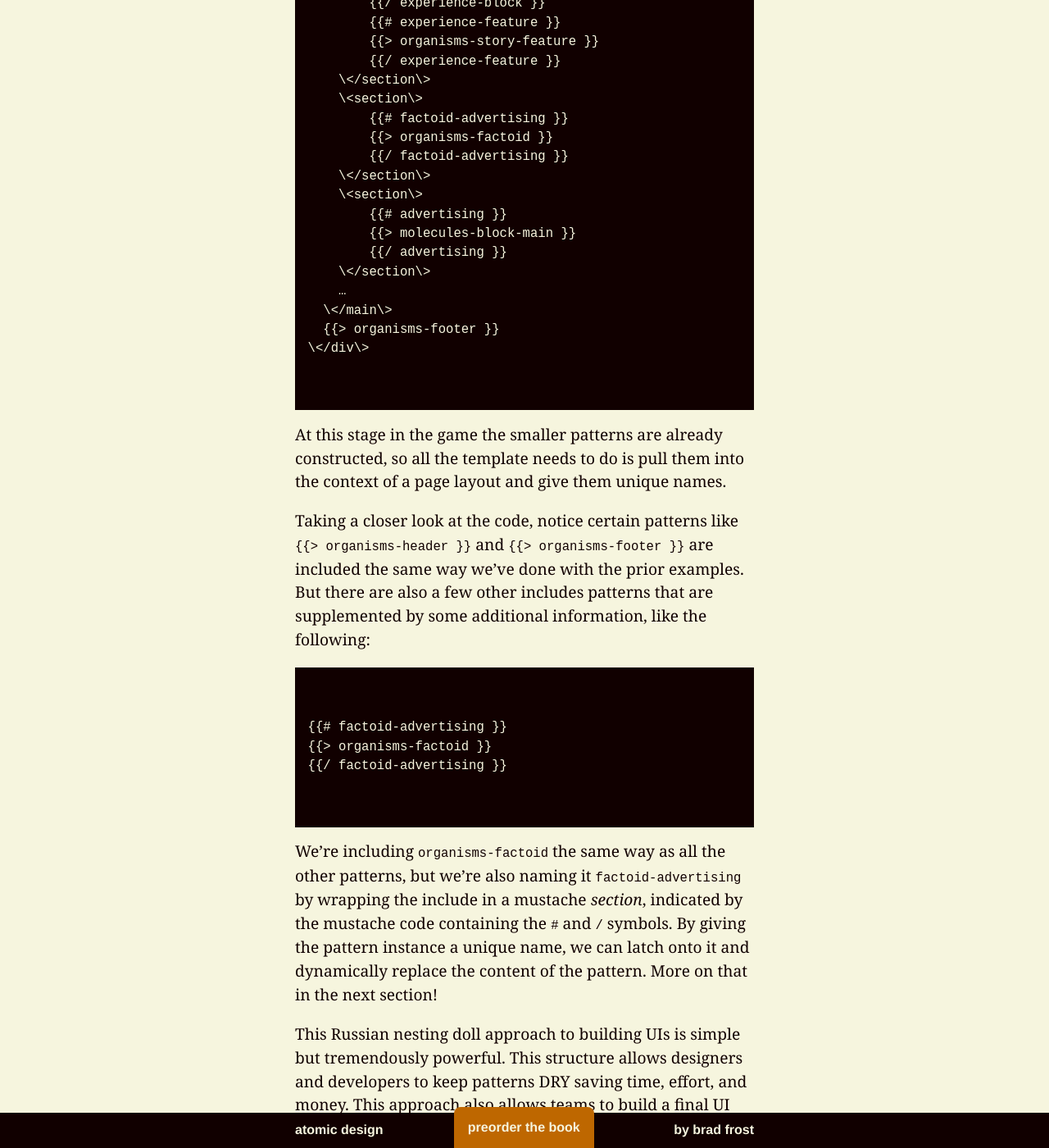
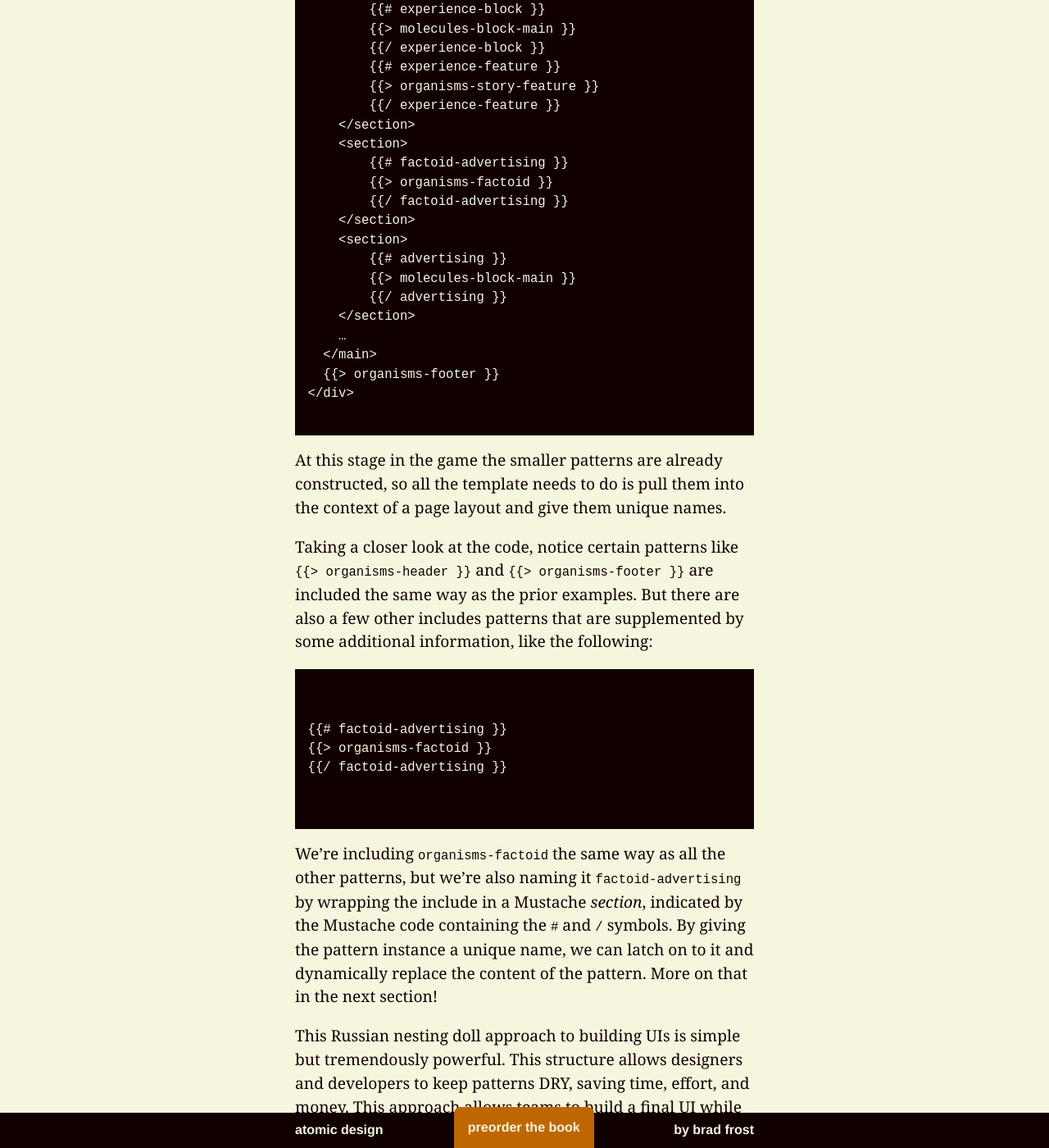
Before and after one commit to bradfrost/atomic-design, a Jekyll site: the page built from chapter-3.md, in a window 1280 px wide and 1400 px high, scrolled down 15566 px. Shown: the whole window at 82% size. Built offline with Jekyll 4.4.1, drawn with Linux system fonts in a browser that asks for light colours; some of the changed text lies outside the part shown.

Commit message:
Edits up to line 204, plus code block experiments.

````diff
--- a/chapter-3.md
+++ b/chapter-3.md
@@ -77,9 +77,9 @@ This pattern should look fairly familiar. A thumbnail image, headline, and excer
 
 <em>[<small>Note from Brad: Forgive the mess with the [[markup formatting]]. I need to look into how to properly escape characters and highlight syntax in a way that works for the site but also for the eventual ebook.</small>]</em>
 
-[[*Ed: Duly noted. Is this helpful? https://help.github.com/articles/creating-and-highlighting-code-blocks/ I'll try a block below.*]]
+[Ed]: # (Duly noted. Is this helpful? https://help.github.com/articles/creating-and-highlighting-code-blocks/ I'll try a block below. I've no idea how this will export to either the website or the ebook.)
 
-[Ed]: # (<pre>
+[Brad's markup block, with additional Markdown escaping from Editor]: # (<pre>
 <code>
 {% raw %}
 \<div class="block-post"\>
@@ -93,6 +93,7 @@ This pattern should look fairly familiar. A thumbnail image, headline, and excer
 </code>
 </pre>)
 
+[Editor's markup block]
 ```html
 {% raw %}
 <div class="block-post">
@@ -104,9 +105,11 @@ This pattern should look fairly familiar. A thumbnail image, headline, and excer
 </div>
 {% endraw %}
 ```
-You can see we have HTML markup consisting of a wrapper `div` with a class name of `block-post`, a link, a Mustache include for the thumbnail image, a `<h3>` tag for the headline, and a `<p>` tag for the excerpt. You'll notice there's more Mustache code for `url`, `headline`, and `excerpt`, which we'll use later to dynamically swap in actual content. More on that in a bit.
+You can see we have: HTML markup consisting of a wrapper `div` with a class name of `block-post`; a link; a Mustache include for the thumbnail image; an `<h3>` [[tag]] for the headline; and a `<p>` tag for the excerpt. You'll notice there's more Mustache code for `url`, `headline`, and `excerpt`, which we'll use later to dynamically swap in actual content. More on that in a bit.
 
-Now that we have our pattern markup established, we can now include that chunk of code in even bigger patterns using the same include method:
+[[*Ed: HTML tag or element? I tend to think of elements as having opening and closing tags (except when they don't, of course…)*]]
+
+Now that our pattern markup is established, we can include that chunk of code in bigger patterns using the same include method:
 
 <pre>
 <code>
@@ -120,19 +123,19 @@ Now let's move up to more complex organisms like the website's header, which loo
 
 When we crack open the hood to look at the header's markup in Pattern Lab, we see the following:
 
-<pre>
-<code>
+```html
 {% raw %}
-\<header role="banner"\>
+<header role="banner">
     {{> atoms-logo }}
     {{> molecules-primary-nav }}
     {{> molecules-search }}
-\</header\>
+</header>
 {% endraw %}
-</code>
-</pre>
+```
 
-What's going on here? Well, we have a basic `<header>` tag, and inside that tag we're including the logo image atom, the primary navigation molecule, and the search form molecule.
+What's going on here? Well, we have a basic `<header>` [[tag]], and inside that [[tag]] we're including the logo image atom, the primary navigation molecule, and the search form molecule.
+
+[[*Ed: HTML tag or element?*]]
 
 And now we can include that relatively complex pattern anywhere we need it.
 
@@ -142,51 +145,49 @@ And now we can include that relatively complex pattern anywhere we need it.
 </code>
 </pre>
 
-Hopefully by now you can see the Russian nesting dolls taking shape. The smallest atoms are included in bigger molecules, and those molecules get included in even bigger organisms. Now let's take these components and plug them into a layout. Take the homepage template, for instance:
+I hope by now you can see the Russian nesting dolls in action. The smallest atoms are included in bigger molecules, and those molecules get included in even bigger organisms. Now let's take these components and plug them into a layout. Take the homepage template, for instance:
 
-{% include figure.html src="../images/content/template-timeinc-homepage-long.png" caption="The Time Inc. homepage template consists of a few repeatable patterns: a global header, a hero area, a few sections (containing an image, headline, excerpt, and call to action), an area featuring four items, a 'factoid' area, and a global footer." %}
+{% include figure.html src="../images/content/template-timeinc-homepage-long.png" caption="The Time Inc. homepage template consists of a few repeatable patterns: a global header, a hero area, a few sections (containing an image, headline, excerpt, and call to action), an area featuring four items, a factoid area, and a global footer." %}
 
 Take a quick stroll through the homepage template and you'll see some pretty standard patterns: a site header at the top, a site footer at the bottom, and a full-screen hero area. You'll also see a few other patterns repeating themselves throughout the template.
 
 So how does this look in code? As you might expect, it involves more includes!
 
-<pre>
-<code>
+```html
 {% raw %}
 {{> organisms-header }}
-\<main role="main"\>
+<main role="main">
     {{# hero }}
     {{> molecules-hero }}
     {{/ hero }}
-    \<section\>
+    <section>
         {{# experience-block }}
         {{> molecules-block-main }}
         {{/ experience-block }}
         {{# experience-feature }}
         {{> organisms-story-feature }}
         {{/ experience-feature }}
-    \</section\>
-    \<section\>
+    </section>
+    <section>
         {{# factoid-advertising }}
         {{> organisms-factoid }}
         {{/ factoid-advertising }}
-    \</section\>
-    \<section\>
+    </section>
+    <section>
         {{# advertising }}
         {{> molecules-block-main }}
         {{/ advertising }}
-    \</section\>
+    </section>
     …
-  \</main\>
+  </main>
   {{> organisms-footer }}
-\</div\>
+</div>
 {% endraw %}
-</code>
-</pre>
+```
 
 At this stage in the game the smaller patterns are already constructed, so all the template needs to do is pull them into the context of a page layout and give them unique names.
 
-Taking a closer look at the code, notice certain patterns like `{% raw %}{{> organisms-header }}{% endraw %}` and `{% raw %}{{> organisms-footer }}{% endraw %}` are included the same way we've done with the prior examples. But there are also a few other includes patterns that are supplemented by some additional information, like the following:
+Taking a closer look at the code, notice certain patterns like `{% raw %}{{> organisms-header }}{% endraw %}` and `{% raw %}{{> organisms-footer }}{% endraw %}` are included the same way as the prior examples. But there are also a few other includes patterns that are supplemented by some additional information, like the following:
 
 <pre>
 <code>
@@ -198,9 +199,9 @@ Taking a closer look at the code, notice certain patterns like `{% raw %}{{> org
 </code>
 </pre>
 
-We're including `organisms-factoid` the same way as all the other patterns, but we're also naming it `factoid-advertising` by wrapping the include in a mustache *section*, indicated by the mustache code containing the `#` and `/` symbols.  By giving the pattern instance a unique name, we can latch onto it and dynamically replace the content of the pattern. More on that in the next section!
+We're including `organisms-factoid` the same way as all the other patterns, but we're also naming it `factoid-advertising` by wrapping the include in a Mustache *section*, indicated by the Mustache code containing the `#` and `/` symbols. By giving the pattern instance a unique name, we can latch on to it and dynamically replace the content of the pattern. More on that in the next section!
 
-This Russian nesting doll approach to building UIs is simple but tremendously powerful. This structure allows designers and developers to keep patterns DRY saving time, effort, and money.  This approach also allows teams to build a final UI while simultaneously creating the underlying UI design system.  After all, the final interface is one instantiation of its underlying design system. Teams can also traverse between abstract and concrete, zeroing in on a particular pattern to fix bugs ("The header's broken!"), while also seeing how changes to small patterns affect the overall page layout.
+This Russian nesting doll approach to building UIs is simple but tremendously powerful. This structure allows designers and developers to keep patterns DRY, saving time, effort, and money. This approach allows teams to build a final UI while simultaneously creating the underlying UI design system. After all, the final interface is one instantiation of its underlying design system. Teams can also move between abstract and concrete, zeroing in on a particular pattern to fix bugs ("The header's broken!"), while also seeing how changes to small patterns affect the overall page layout.
 
 ## Working with dynamic data
 It's important to articulate the underlying content structure of UI patterns within the context of a pattern library. That's why we've been looking at dimension-displaying grayscale images and placeholder text containing character limits. But while this information is helpful for creative teams, grayscale images and lorem ipsum text are not what end users interact with on your actual site. We need a way to replace our default dummy content with real representative content in order to ensure our UI patterns match the reality of the content that lives inside them.
````
